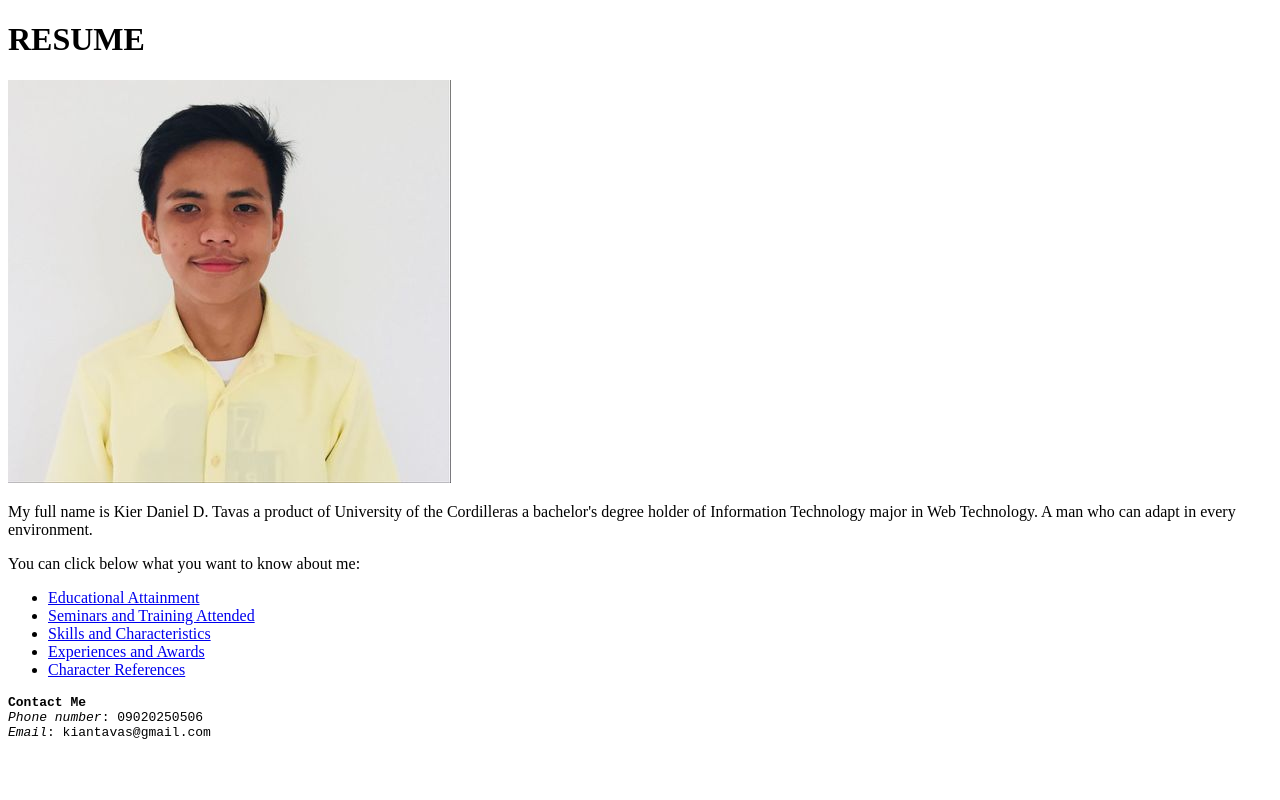
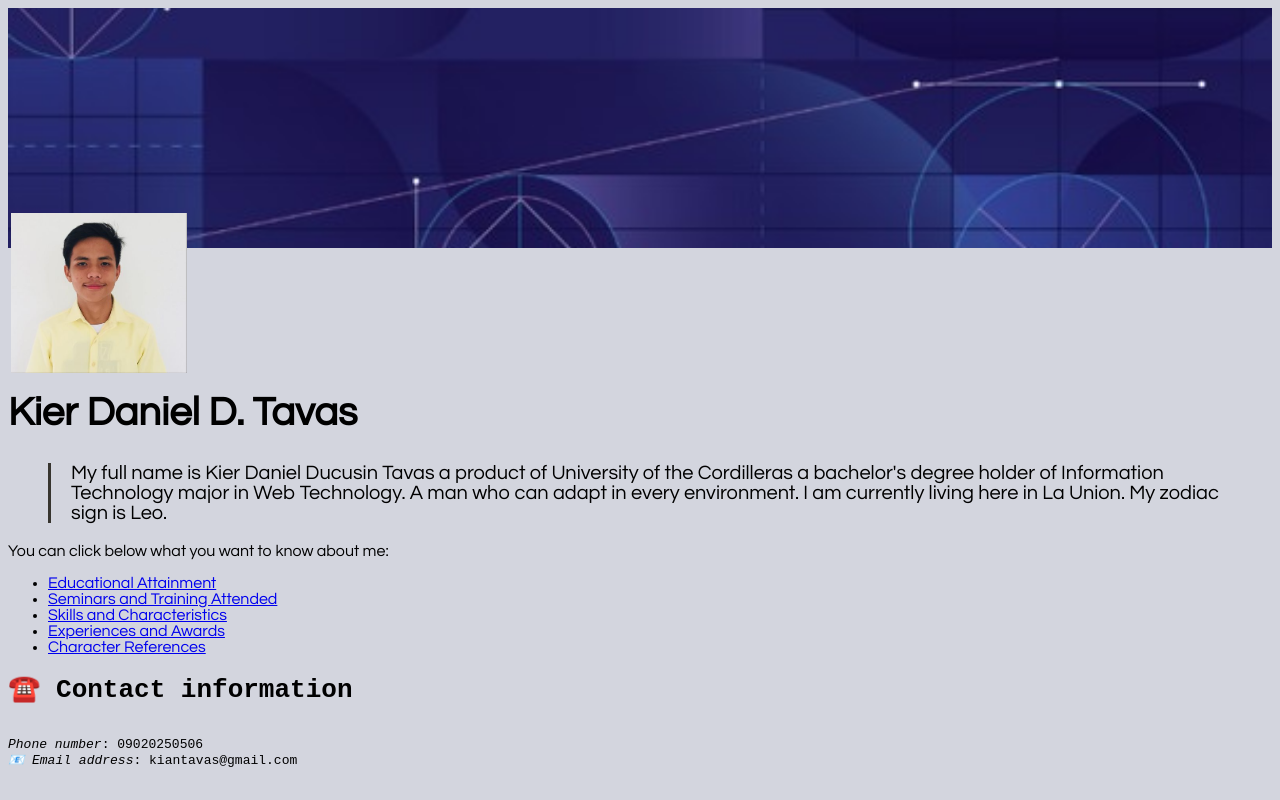
Before and after one commit to KierDanielTavas/Resume, a plain HTML site: page index.html in a window 1280 px wide. Drawn offline with Linux system fonts and the light colour scheme.

Commit message:
Added Css

```diff
--- a/index.html
+++ b/index.html
@@ -2,17 +2,17 @@
 <html>
 <head>
 	<title>Resume- K.D.Tavas</title>
+	<link rel="stylesheet" type="text/css" href="style.css">
 </head>
 <body>
 	<header>
-		<h1>RESUME</h1>
+		<img src="img/background.jpg" alt="background" title="background" style="object-position: center 26.349999999999994%;" class="page-cover-image">
+		<img src="img/profile.jpg" alt="Kier's photo" title="Kier" style="icon" class="page-header-icon-with-cover page-header-icon">
 	</header>
-	<img src="img/profile.jpg" alt="Kier's photo" title="Kier">
-
-	<p>
-		My full name is Kier Daniel D. Tavas a product of University of the Cordilleras a bachelor's degree holder of Information Technology major in Web Technology. A man who can adapt in every environment.
-
-	</p>
+	<h1 class="page-title">Kier Daniel D. Tavas</h1>
+	<blockquote class="blockquote">
+		My full name is Kier Daniel Ducusin Tavas a product of University of the Cordilleras a bachelor's degree holder of Information Technology major in Web Technology. A man who can adapt in every environment. I am currently living here in La Union. My zodiac sign is Leo.
+	</blockquote>
 
 	<p>
 		You can click below what you want to know about me:
@@ -25,9 +25,9 @@
 		<li><a href="page ref/character.html">Character References</a></li>
 	</ul>
 	<pre>
-<strong>Contact Me</strong>
+<h1 >☎️ Contact information</h1>
 <em>Phone number</em>: 09020250506
-<em>Email</em>: kiantavas@gmail.com
+<em>📧 Email address</em>: kiantavas@gmail.com
 	</pre>
 </body>
 </html>
--- /dev/null
+++ b/style.css
@@ -0,0 +1,69 @@
+header{
+	overflow: hidden;
+}
+
+body{
+	font-family: 'Century Gothic';
+	background-color:#d3d5de;
+}
+
+p, ol, ul {
+	margin-top: 0;
+}
+
+.page-cover-image {
+    display: block;
+    object-fit: cover;
+    width: 100%;
+    height: 30vh;
+}
+
+
+element.style {
+    object-position: center 26.349999999999994%;
+}
+
+.page-header-icon-with-cover {
+    margin-top: -0.72em;
+    margin-left: 0.07em;
+}
+
+.page-header-icon {
+    font-size: 3rem;
+    margin-bottom: 1rem;
+    width: 50;
+    height: 20vh;
+
+}
+
+div {
+    display: block;
+}
+
+.icon {
+    display: inline-block;
+    max-width: 1.2em;
+    max-height: 1.2em;
+    text-decoration: none;
+    vertical-align: text-bottom;
+    margin-right: 0.5em;
+}
+
+.page-title {
+    font-size: 2.5rem;
+    font-weight: 700;
+    margin-top: 0;
+    margin-bottom: 0.75em;
+}
+
+blockquote {
+    font-size: 1.25em;
+    margin: 1em 0;
+    padding-left: 1em;
+    border-left: 3px solid rgb(55, 53, 47);
+    display: block;
+    margin-block-start: 1em;
+    margin-block-end: 1em;
+    margin-inline-start: 40px;
+    margin-inline-end: 40px;
+}
```
Also changed, not shown: page ref/character.html (+2 -1 lines), page ref/educ.html (+2 -1 lines), page ref/exp.html (+2 -1 lines), page ref/sem.html (+2 -1 lines), page ref/specskills.html (+2 -1 lines).
